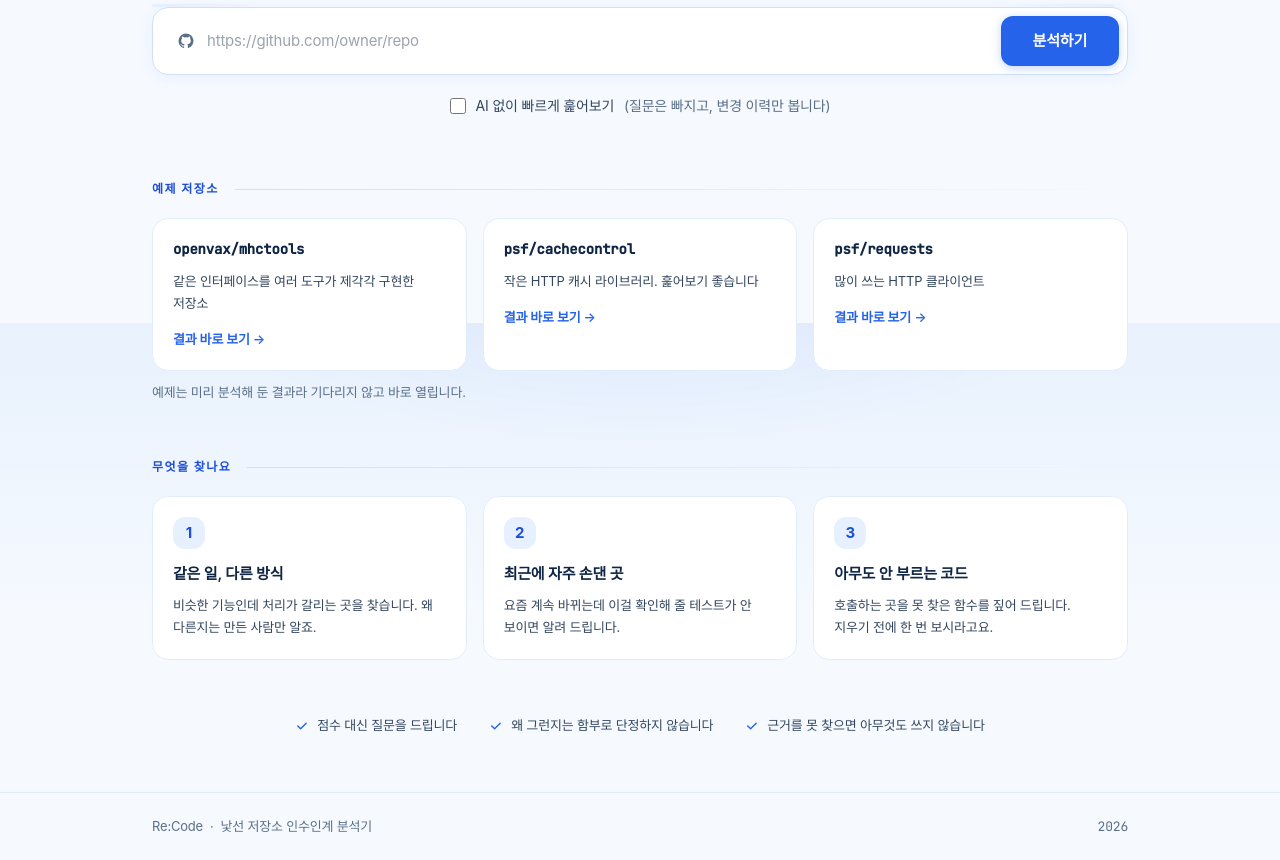
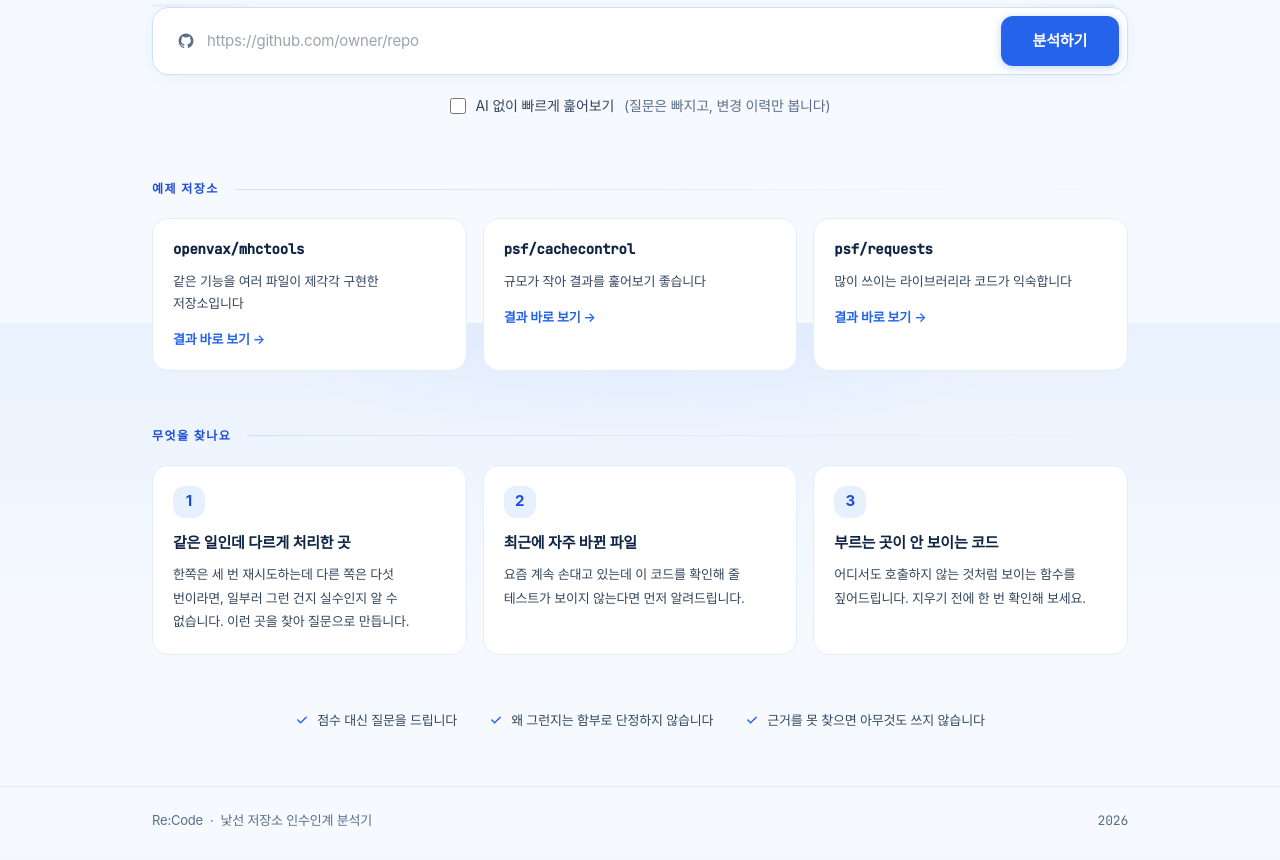
Before and after one commit to team-recode/recode, a FastAPI app: page / in a window 1280 px wide. Shown: the part 477-1337 px from the top of the page. After the commit the page ends 1303 px from the top, so only its background shows below. Run offline with FastAPI, Linux system fonts and the light colour scheme; parts of the project's set-up code (start-up, migrations or seed data) failed here and were passed over; some libraries are stand-ins or nearby versions; some web fonts are replaced.

Commit message:
fix: 예제 캐시 결과 즉시 표시, 안내 문구 쉽게 수정, 줄바꿈 품질 개선

```diff
--- a/app/main.py
+++ b/app/main.py
@@ -35,13 +35,13 @@ templates = Jinja2Templates(directory=str(Path(__file__).parent / "templates"))
 EXAMPLES = [
     {"slug": "mhctools", "dir": "openvax__mhctools",
      "name": "openvax/mhctools", "url": "https://github.com/openvax/mhctools",
-     "note": "같은 인터페이스를 여러 도구가 제각각 구현한 저장소"},
+     "note": "같은 기능을 여러 파일이 제각각 구현한 저장소입니다"},
     {"slug": "cachecontrol", "dir": "psf__cachecontrol",
      "name": "psf/cachecontrol", "url": "https://github.com/psf/cachecontrol",
-     "note": "작은 HTTP 캐시 라이브러리. 훑어보기 좋습니다"},
+     "note": "규모가 작아 결과를 훑어보기 좋습니다"},
     {"slug": "requests", "dir": "psf__requests",
      "name": "psf/requests", "url": "https://github.com/psf/requests",
-     "note": "많이 쓰는 HTTP 클라이언트"},
+     "note": "많이 쓰이는 라이브러리라 코드가 익숙합니다"},
 ]
 
 # 웹에서 새 저장소를 분석할 때의 상한. 요청 간격이 7초라 이보다 크면 화면에서 너무 오래 기다린다.
--- a/app/templates/base.html
+++ b/app/templates/base.html
@@ -52,6 +52,13 @@
     h1, h2, h3 { color: var(--ink); letter-spacing: -0.028em; }
     h1 { line-height: 1.38 !important; }
     h2, h3 { line-height: 1.5 !important; }
+
+    /* 줄바꿈 품질.
+       balance: 제목의 줄 길이를 고르게 나눠 마지막 줄에 한 단어만 남는 것을 막는다.
+       pretty : 본문에서 외톨이 단어와 어색한 줄 끝을 줄인다.
+       둘 다 미지원 브라우저에서는 무시되고 기본 줄바꿈으로 떨어진다. */
+    h1, h2, h3 { text-wrap: balance; }
+    p, li, .prose-ko { text-wrap: pretty; }
 
     /* 섹션 라벨용. 영문 대문자만 살짝 벌리고, 한글에는 쓰지 않는다. */
     .kicker { letter-spacing: 0.12em; }
--- a/app/templates/landing.html
+++ b/app/templates/landing.html
@@ -103,7 +103,6 @@
     </a>
     {% endfor %}
   </div>
-  <p class="mt-3 text-[13px] muted">예제는 미리 분석해 둔 결과라 기다리지 않고 바로 열립니다.</p>
 </section>
 
 <section class="rise mt-14" style="animation-delay:.18s">
@@ -114,18 +113,18 @@
 
   <div class="mt-5 grid gap-4 sm:grid-cols-3">
     {% for title, desc in [
-      ("같은 일, 다른 방식",
-       "비슷한 기능인데 처리가 갈리는 곳을 찾습니다. 왜 다른지는 만든 사람만 알죠."),
-      ("최근에 자주 손댄 곳",
-       "요즘 계속 바뀌는데 이걸 확인해 줄 테스트가 안 보이면 알려 드립니다."),
-      ("아무도 안 부르는 코드",
-       "호출하는 곳을 못 찾은 함수를 짚어 드립니다. 지우기 전에 한 번 보시라고요.")
+      ("같은 일인데 다르게 처리한 곳",
+       "한쪽은 세 번 재시도하는데 다른 쪽은 다섯 번이라면, 일부러 그런 건지 실수인지 알 수 없습니다. 이런 곳을 찾아 질문으로 만듭니다."),
+      ("최근에 자주 바뀐 파일",
+       "요즘 계속 손대고 있는데 이 코드를 확인해 줄 테스트가 보이지 않는다면 먼저 알려드립니다."),
+      ("부르는 곳이 안 보이는 코드",
+       "어디서도 호출하지 않는 것처럼 보이는 함수를 짚어드립니다. 지우기 전에 한 번 확인해 보세요.")
     ] %}
     <div class="rounded-2xl p-5" style="background:var(--surface); border:1px solid var(--line-soft)">
       <div class="flex h-8 w-8 items-center justify-center rounded-xl text-[15px] font-bold"
            style="background:var(--accent-bg); color:var(--accent-ink)">{{ loop.index }}</div>
-      <div class="mt-3.5 text-[15px] font-semibold ink">{{ title }}</div>
-      <p class="mt-2 text-[13px] leading-[1.75] body-t">{{ desc }}</p>
+      <div class="mt-3.5 text-[15px] font-semibold leading-[1.45] ink">{{ title }}</div>
+      <p class="mt-2.5 text-[13px] leading-[1.8] body-t">{{ desc }}</p>
     </div>
     {% endfor %}
   </div>
```
